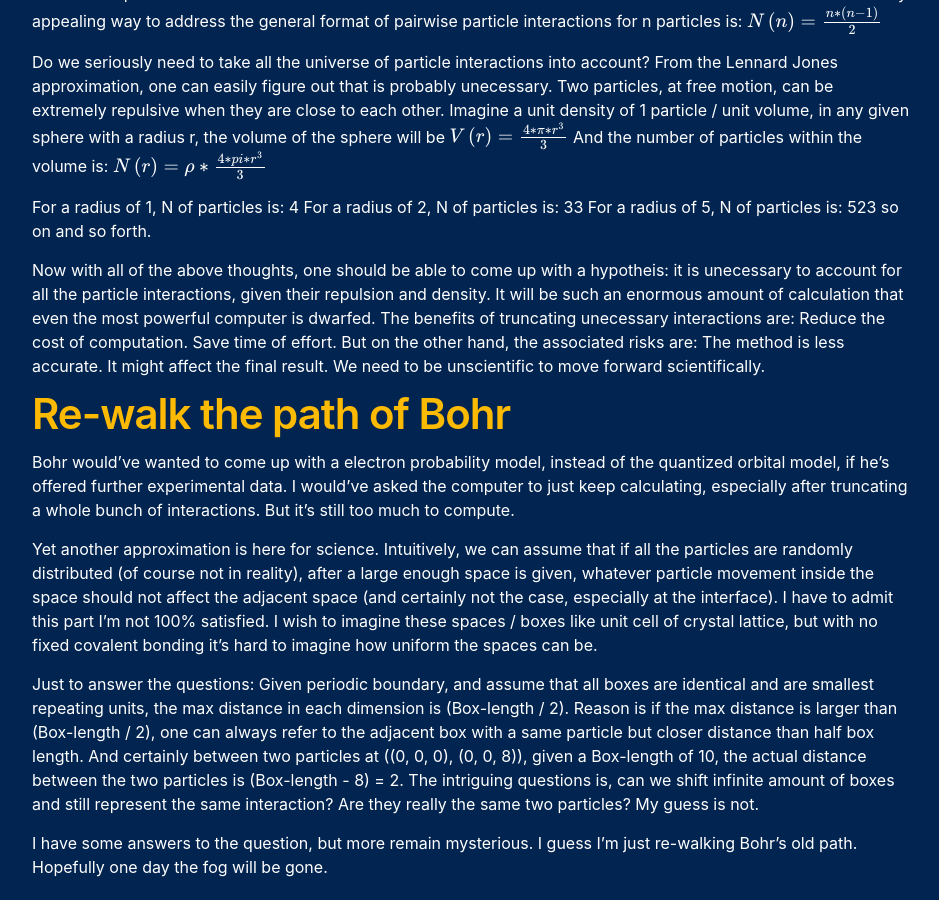
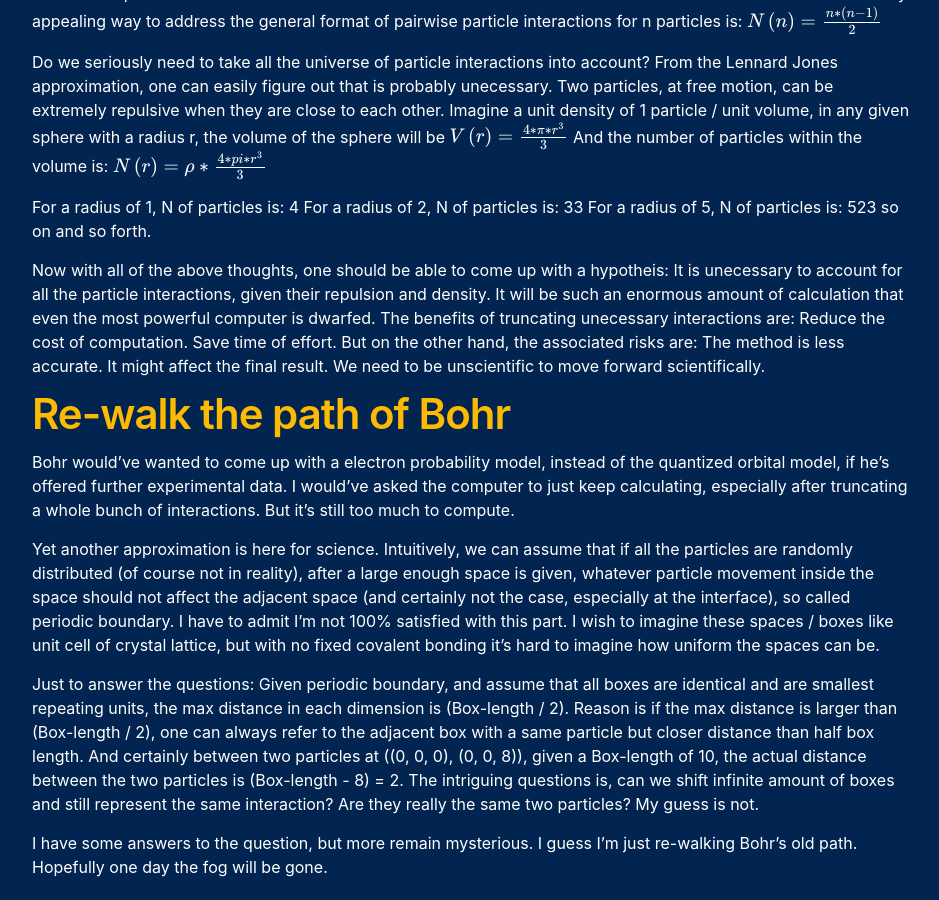
Before and after one commit to msse-2022-bootcamp/blog-alpha-chi-omega, a Jekyll site: the page built from _posts/2022-08-08-WX_Blog1.md, in a window 1280 px wide and 900 px high, scrolled down 1156 px. Shown: the whole window, without its empty margins (168-1107 px from the left). Built offline with Jekyll 4.4.1, drawn with Linux system fonts in a browser that asks for light colours; some web fonts are replaced; Markdown is read by kramdown in place of the engine named in the settings; formulas are drawn with MathJax 3; some of the changed text lies outside the part shown.

Commit message:
further modified per Charis comments

```diff
--- a/_posts/2022-08-08-WX_Blog1.md
+++ b/_posts/2022-08-08-WX_Blog1.md
@@ -4,7 +4,7 @@ title: "Re-walk the path of Niels Bohr"
 author: Wang Xu
 ---
 
-I feel rather like Bohr, when calculating the Lennard Jones potential. Bohr had to put up with an orbital theory with quantized energy levels just in order to explain the atomic reflection spectra. Here we had to approximate the atomic interactions, reduce the forms and then what, "cutoff" the tail and assume a finite repeating unit? I thought we have immense power witht the modern computers.
+I feel rather like Bohr, when calculating the Lennard Jones potential. Bohr had to put up with an orbital theory with quantized energy levels just in order to explain the atomic reflection spectra. Here we had to approximate the atomic interactions, reduce the forms and then what, "cutoff" the tail and assume a finite repeating unit? I thought we have immense power with the modern computers.
 
 # There is no perfection in science, only keep going forward
 
@@ -12,8 +12,8 @@ We realize that Lennard Jones used more than 30 pages and 50 deductions to come
 The reduced form of LJ potential reads like this:
 $$ 	U^*\left(r_{ij} \right) = 4 \left[\left(\frac{1}{r^*_{ij}}\right)^{12} -\left(\frac{1}{r^*_{ij}}\right)^{6} \right] $$
 So I start to appreciate the beauty of such a reduced form of atomic potential and find it simply illuminating! With negative sign indicating the attraction and the positive sign indicating repulsion, and the distance at the denominator position, the equation beautifully illustrates:
-1. when two atoms / particles are far apart, their interaction is minimized by the power of 6 and 12, and hence largely approximates to 0.
-2. when the two atoms move closer, attraction increases faster than repulsion, hence a slight dip of the system potential.
+1. When two atoms / particles are far apart, their interaction is minimized by the power of 6 and 12, and hence largely approximates to 0.
+2. When the two atoms move closer, attraction increases faster than repulsion, hence a slight dip of the system potential.
 3. One can imagine repulsion term will gain speed and catch up with the attraction at some point.
 4. There is a critical point where the net repulsion and net attraction equal each other and the net potential between the two particles equals 0. I would think Debye length is a good equal for such a distance, though proposed in a different system.
 After all, I want to solve the mystery of atomic and molecular systems. We should embrace whatever tool available.
@@ -42,7 +42,7 @@ For a radius of 5, N of particles is: 523
 so on and so forth.
 
 Now with all of the above thoughts, one should be able to come up with a hypotheis:
-it is unecessary to account for all the particle interactions, given their repulsion and density. It will be such an enormous amount of calculation that even the most powerful computer is dwarfed.
+It is unecessary to account for all the particle interactions, given their repulsion and density. It will be such an enormous amount of calculation that even the most powerful computer is dwarfed.
 The benefits of truncating unecessary interactions are: Reduce the cost of computation. Save time of effort.
 But on the other hand, the associated risks are: The method is less accurate. It might affect the final result. We need to be unscientific to move forward scientifically.
 
@@ -50,7 +50,7 @@ But on the other hand, the associated risks are: The method is less accurate. It
 Bohr would've wanted to come up with a electron probability model, instead of the quantized orbital model, if he's offered further experimental data.
 I would've asked the computer to just keep calculating, especially after truncating a whole bunch of interactions. But it's still too much to compute.
 
-Yet another approximation is here for science. Intuitively, we can assume that if all the particles are randomly distributed (of course not in reality), after a large enough space is given, whatever particle movement inside the space should not affect the adjacent space (and certainly not the case, especially at the interface). I have to admit this part I'm not 100% satisfied. I wish to imagine these spaces / boxes like unit cell of crystal lattice, but with no fixed covalent bonding it's hard to imagine how uniform the spaces can be.
+Yet another approximation is here for science. Intuitively, we can assume that if all the particles are randomly distributed (of course not in reality), after a large enough space is given, whatever particle movement inside the space should not affect the adjacent space (and certainly not the case, especially at the interface), so called periodic boundary. I have to admit I'm not 100% satisfied with this part. I wish to imagine these spaces / boxes like unit cell of crystal lattice, but with no fixed covalent bonding it's hard to imagine how uniform the spaces can be.
 
 Just to answer the questions:
     Given periodic boundary, and assume that all boxes are identical and are smallest repeating units, the max distance in each dimension is (Box-length / 2). Reason is if the max distance is larger than (Box-length / 2), one can always refer to the adjacent box with a same particle but closer distance than half box length.
```
